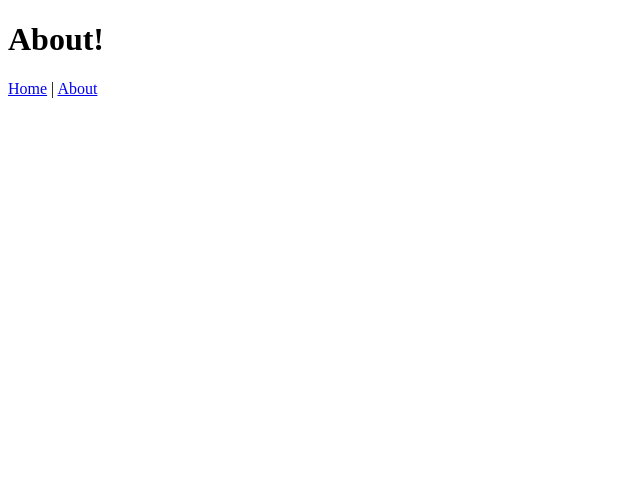
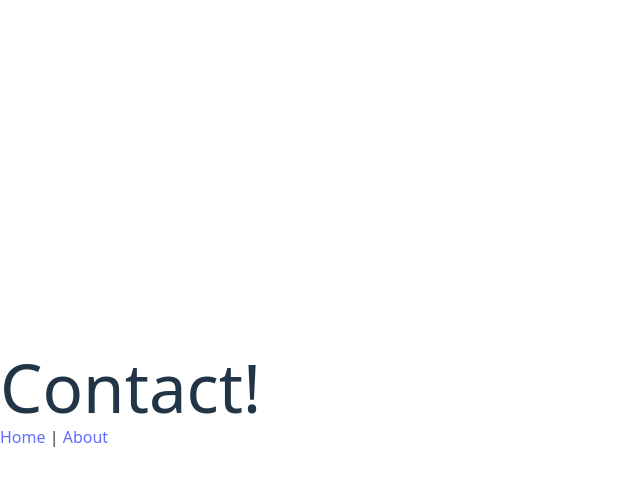
Before and after one commit to devvile/pogodApp, a React (Vite) app in the folder ssr-vite/: page /contact in a window 1280 px wide. Shown: the top 486 px of the page, without its empty margins (0-640 px from the left). Built offline with nearby package versions, Linux system fonts and the light colour scheme.

Commit message:
tailwind added

```diff
--- a/ssr-vite/package.json
+++ b/ssr-vite/package.json
@@ -10,10 +10,12 @@
     "preview": "vite preview"
   },
   "dependencies": {
+    "@tailwindcss/vite": "^4.1.11",
     "express": "^4.21.2",
     "react": "^19.1.0",
     "react-dom": "^19.1.0",
-    "react-router-dom": "^7.6.3"
+    "react-router-dom": "^7.6.3",
+    "tailwindcss": "^4.1.11"
   },
   "devDependencies": {
     "@eslint/js": "^9.29.0",
--- a/ssr-vite/src/entry-client.jsx
+++ b/ssr-vite/src/entry-client.jsx
@@ -2,7 +2,7 @@ import { hydrateRoot } from "react-dom/client";
 import { createBrowserRouter } from "react-router";
 import App from "./App";
 import { routes } from "./shared/routes";
-
+import "./index.css"
 // Create browser router (client-side only)
 const router = createBrowserRouter(routes);
 
--- a/ssr-vite/src/entry-server.jsx
+++ b/ssr-vite/src/entry-server.jsx
@@ -1,7 +1,7 @@
 import { renderToString } from "react-dom/server";
 import { createMemoryRouter, RouterProvider } from "react-router";
 import { routes } from "./shared/routes";
-
+import "./index.css"
 export async function render(url) {
   // Create memory router for SSR (no DOM access needed)
   const router = createMemoryRouter(routes, {
--- a/ssr-vite/src/index.css
+++ b/ssr-vite/src/index.css
@@ -1,3 +1,5 @@
+@import "tailwindcss";
+
 :root {
   font-family: system-ui, Avenir, Helvetica, Arial, sans-serif;
   line-height: 1.5;
--- a/ssr-vite/src/pages/About.tsx
+++ b/ssr-vite/src/pages/About.tsx
@@ -3,7 +3,7 @@ import { Link } from "react-router";
 const About = () => {
   return (
     <div>
-      <h1> About! </h1>
+      <h1 className="text-red-500"> About! </h1>
       <nav>
         <Link to={"/"}>Home</Link> | <Link to="/contact">Contact</Link>
       </nav>
--- a/ssr-vite/src/pages/Contact.tsx
+++ b/ssr-vite/src/pages/Contact.tsx
@@ -3,7 +3,7 @@ import { Link } from "react-router";
 const Contact = () => {
   return (
     <div>
-      <h1> About! </h1>
+      <h1> Contact! </h1>
       <nav>
         <Link to={"/"}>Home</Link> | <Link to="/about">About</Link>
       </nav>
--- a/ssr-vite/vite.config.ts
+++ b/ssr-vite/vite.config.ts
@@ -1,9 +1,10 @@
 import { defineConfig } from 'vite'
 import react from '@vitejs/plugin-react'
+import tailwindcss from '@tailwindcss/vite'
+// https://vite.dev/config/
 
-// https://vite.dev/config/
 export default defineConfig({
-  plugins: [react()],
+  plugins: [react(), tailwindcss()],
   build:{
     ssr:true
   }
```
Also changed, not shown: 1 other file (tests, documents, lock files or other folders).
